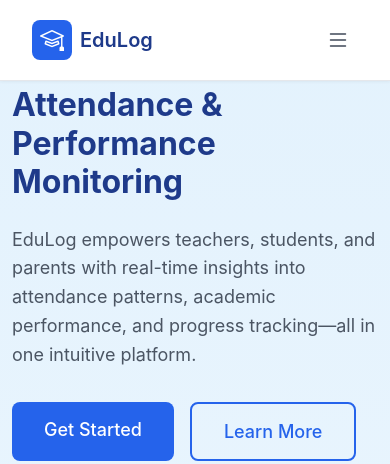
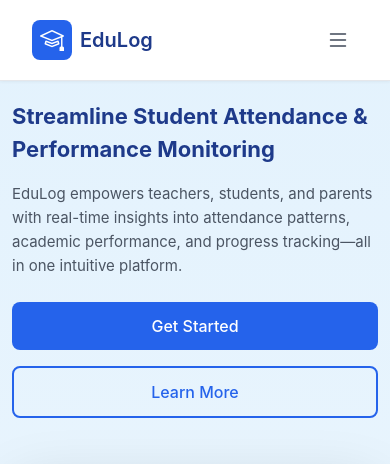
Before and after one commit to ramisys/ADS-EduLog, a Django app: template core/templates/index.html in a window 390 px wide. Shown: the top 464 px of the page. Run offline with Django 3.2, Linux system fonts and the light colour scheme; the template is opened without the code that fills it, so the values that code supplies are empty; grey boxes are pictures that could not be loaded.

Commit message:
Fixed the hero-title in index.html (mobile-view)

```diff
--- a/core/templates/index.html
+++ b/core/templates/index.html
@@ -10,14 +10,22 @@
 
     .hero-section {
         padding: 220px 0 64px;
+        overflow: visible;
     }
 
     .hero-title {
         font-size: 3rem;
         font-weight: 700;
         color: #1e3a8a;
-        line-height: 1.2;
+        line-height: 1.4;
         margin-bottom: 24px;
+        word-wrap: break-word;
+        overflow-wrap: break-word;
+        hyphens: auto;
+        display: block;
+        width: 100%;
+        overflow: visible;
+        max-width: 100%;
     }
 
     .hero-description {
@@ -156,7 +164,18 @@
 
     @media (max-width: 768px) {
         .hero-title {
-            font-size: 2rem;
+            font-size: 1.75rem;
+            line-height: 1.4;
+            margin-bottom: 20px;
+            max-width: 100%;
+            box-sizing: border-box;
+            word-break: break-word;
+            hyphens: auto;
+        }
+
+        .hero-description {
+            font-size: 1rem;
+            margin-bottom: 24px;
         }
 
         .section-title,
@@ -165,7 +184,47 @@
         }
 
         .hero-section {
-            padding: 48px 0 32px;
+            padding: 120px 0 32px;
+        }
+
+        .btn-hero,
+        .btn-hero-outline {
+            padding: 12px 24px;
+            font-size: 1rem;
+            width: 100%;
+            text-align: center;
+        }
+    }
+
+    @media (max-width: 576px) {
+        .hero-title {
+            font-size: 1.5rem;
+            line-height: 1.5;
+            margin-bottom: 16px;
+            word-break: break-word;
+            hyphens: auto;
+        }
+
+        .hero-description {
+            font-size: 0.9375rem;
+        }
+
+        .hero-section {
+            padding: 100px 0 24px;
+        }
+    }
+
+    @media (max-width: 400px) {
+        .hero-title {
+            font-size: 1.375rem;
+            line-height: 1.5;
+        }
+    }
+
+    @media (max-width: 992px) and (min-width: 769px) {
+        .hero-title {
+            font-size: 2.5rem;
+            line-height: 1.35;
         }
     }
 </style>
```
